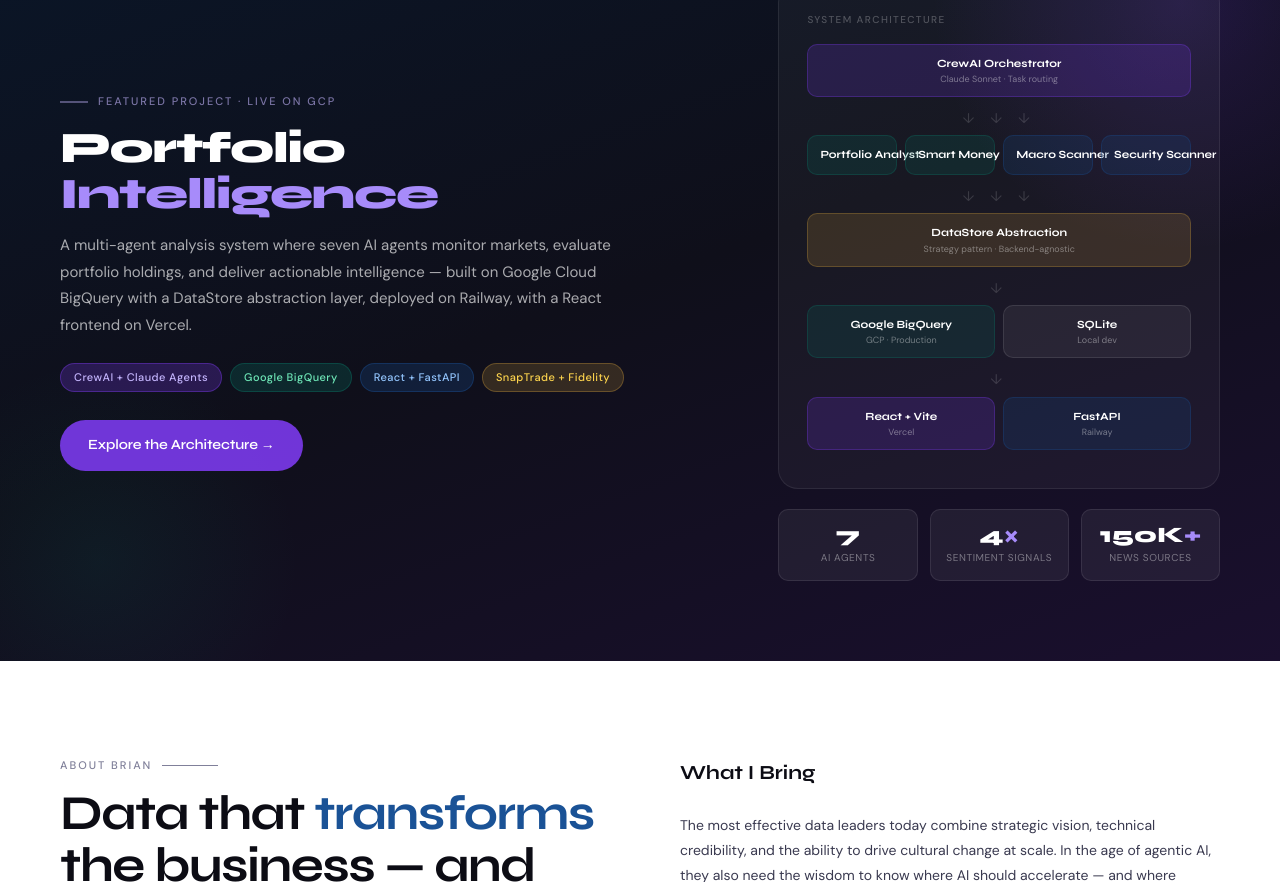
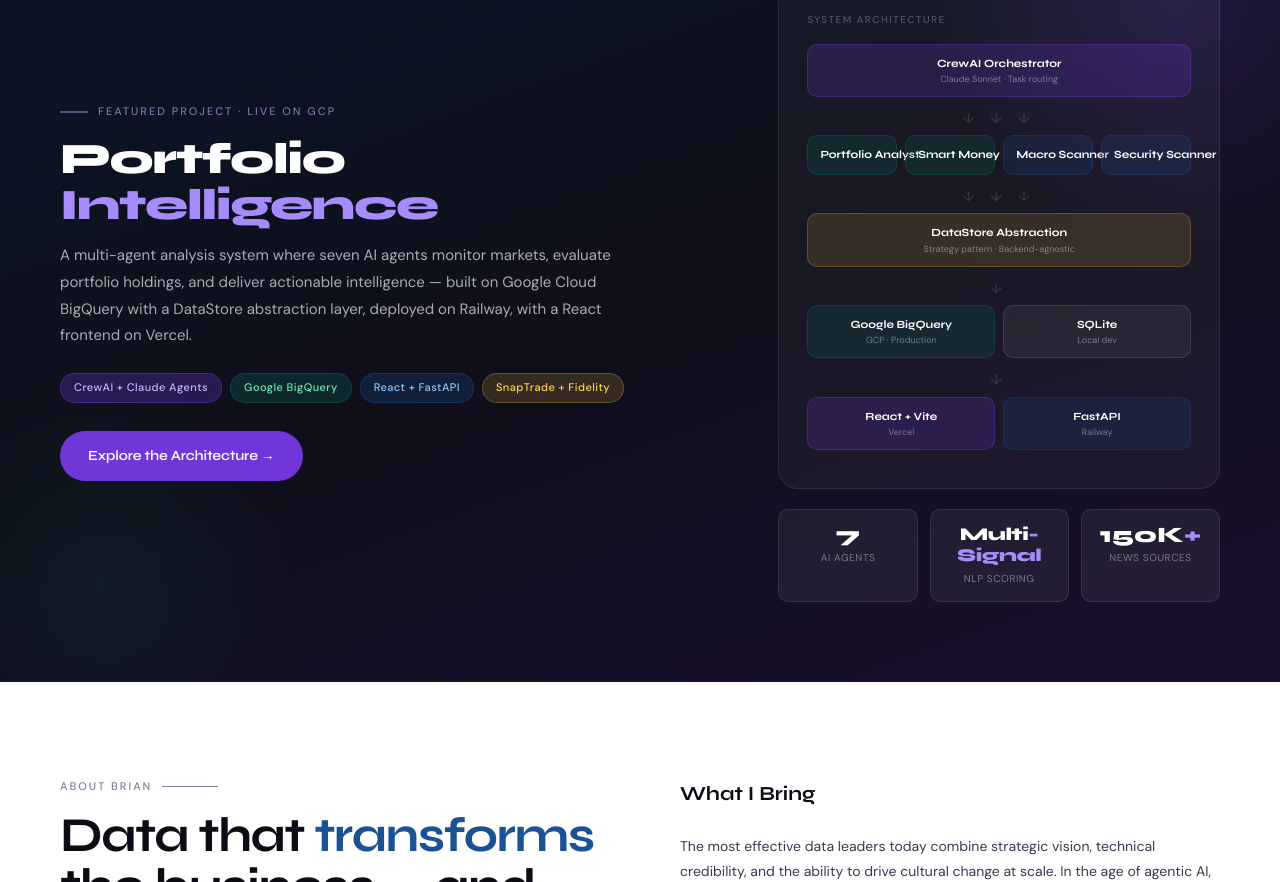
Before and after one commit to MrBrianCronin/brian-cronin, a plain HTML site: page index.html in a window 1280 px wide. Shown: the part 908-1790 px from the top of the page. Drawn offline with Linux system fonts and the light colour scheme.

Commit message:
Replace sentiment signals stat with Multi-Signal NLP Scoring

```diff
--- a/index.html
+++ b/index.html
@@ -361,7 +361,7 @@
       </div>
       <div class="spotlight-stats">
         <div class="spotlight-stat"><div class="spotlight-stat-num">7</div><div class="spotlight-stat-label">AI Agents</div></div>
-        <div class="spotlight-stat"><div class="spotlight-stat-num">4<span>×</span></div><div class="spotlight-stat-label">Sentiment Signals</div></div>
+        <div class="spotlight-stat"><div class="spotlight-stat-num" style="font-size:18px;line-height:1.2;letter-spacing:-.02em">Multi<span>-Signal</span></div><div class="spotlight-stat-label">NLP Scoring</div></div>
         <div class="spotlight-stat"><div class="spotlight-stat-num">150K<span>+</span></div><div class="spotlight-stat-label">News Sources</div></div>
       </div>
     </div>
```
